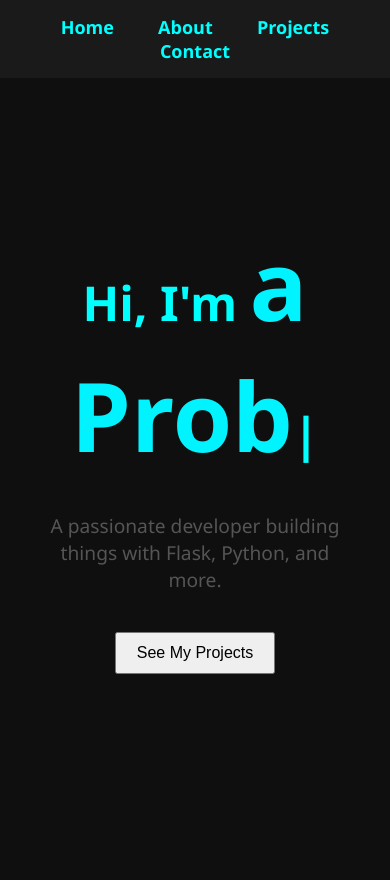
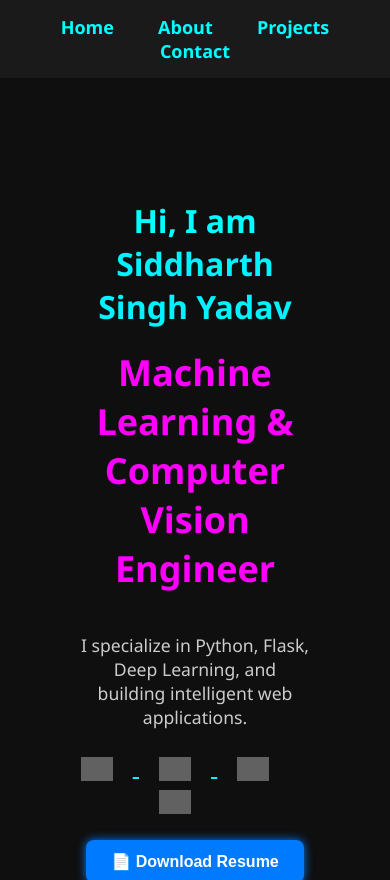
Before and after one commit to S1DdharTH16/portfolio, a Flask app: page / in a window 390 px wide. Shown: the top 880 px of the page. Before the commit the page ends 674 px from the top, so only its background shows below. Run offline with Flask 3, Linux system fonts and the light colour scheme; some libraries are stand-ins or nearby versions; grey boxes are pictures that could not be loaded.

Commit message:
Update home.html

```diff
--- a/templates/home.html
+++ b/templates/home.html
@@ -3,31 +3,155 @@
 {% block title %}Home{% endblock %}
 
 {% block content %}
-<div class="container" style="text-align: center; margin-top: 100px;">
-    <h1>Hi, I'm <span id="typed-text"></span></h1>
-    <p style="font-size: 1.2em; color: #555;">A passionate developer building things with Flask, Python, and more.</p>
-    <a href="/projects" style="text-decoration: none;">
-        <button style="padding: 10px 20px; font-size: 1em; margin-top: 20px; cursor: pointer;">See My Projects</button>
-    </a>
+<div class="hero-section">
+    <div class="hero-text">
+        <h1>Hi, I am <span class="highlight-name">Siddharth Singh Yadav</span></h1>
+        <h2><span class="highlight-role">Machine Learning & Computer Vision Engineer</span></h2>
+        <p>I specialize in Python, Flask, Deep Learning, and building intelligent web applications.</p>
+
+        <!-- Social Icons -->
+        <div class="social-icons">
+            <!-- GitHub -->
+            <a href="https://github.com/S1DdharTH16" title="GitHub">
+                <img src="https://upload.wikimedia.org/wikipedia/commons/9/91/Octicons-mark-github.svg" alt="Github" />
+            </a>
+
+            <!-- LinkedIn -->
+            <a href="https://www.linkedin.com/in/siddharth-singh-yadav-b1b058232/" title="LinkedIn">
+                <img src="https://upload.wikimedia.org/wikipedia/commons/8/81/LinkedIn_icon.svg" alt="LinkedIn" />
+            </a>
+
+            <!-- LeetCode (using custom icon image) -->
+            <a href="https://leetcode.com/u/user3880sE/" title="LeetCode">
+                <img src="https://upload.wikimedia.org/wikipedia/commons/1/19/LeetCode_logo_black.png" alt="LeetCode" />
+            </a>
+
+            <!-- Email -->
+            <a href="mailto:siddharthsy1606@gmail.com" title="Email">
+                <img src="https://upload.wikimedia.org/wikipedia/commons/7/7e/Gmail_icon_%282020%29.svg" alt="Email" />
+            </a>
+        </div>
+
+        <!-- Resume Button -->
+        <a href="{{ url_for('static', filename='Siddharth_Singh_Yadav_Resume.pdf') }}" download>
+            <button class="resume-btn">📄 Download Resume</button>
+        </a>
+    </div>
+
+    <!-- Hero Illustration -->
+    <div class="hero-image">
+        <img src="{{ url_for('static', filename='images/img1.svg') }}" alt="Hero Illustration" />
+    </div>
 </div>
 
-<!-- Typed.js typing animation -->
-<script src="https://cdn.jsdelivr.net/npm/typed.js@2.0.12"></script>
-<script>
-  var typed = new Typed("#typed-text", {
-    strings: ["Aryan.", "a Flask Developer.", "a Problem Solver.", "open to work!"],
-    typeSpeed: 60,
-    backSpeed: 30,
-    loop: true
-  });
-</script>
+<!-- FontAwesome -->
+<script src="https://kit.fontawesome.com/a2e0e6f91d.js" crossorigin="anonymous"></script>
 
-<!-- Optional: Small CSS tweak -->
+<!-- Styles -->
 <style>
-  #typed-text {
-    color: #00f3ff;
-    font-weight: bold;
-    font-size: 2em;
-  }
+    .hero-section {
+        display: flex;
+        flex-wrap: wrap;
+        justify-content: space-between;
+        align-items: center;
+        padding: 60px 40px;
+        background-color: #0f0f0f;
+        color: white;
+    }
+
+    .hero-text {
+        flex: 1 1 500px;
+        max-width: 600px;
+    }
+
+    .hero-text h1 {
+        font-size: 2em;
+        margin-bottom: 10px;
+    }
+
+    .highlight-name {
+        color: #00f3ff;
+    }
+
+    .highlight-role {
+        font-size: 1.5em;
+        color: #ff00ff;
+        margin-bottom: 20px;
+        display: inline-block;
+    }
+
+    .hero-text p {
+        font-size: 1.1em;
+        margin-bottom: 20px;
+        color: #ccc;
+    }
+
+    .social-icons {
+        margin-bottom: 25px;
+    }
+
+    .social-icons a {
+        font-size: 1.5em;
+        color: #00f3ff;
+        margin-right: 20px;
+        transition: transform 0.3s, color 0.3s;
+    }
+
+    .social-icons img {
+        height: 24px;
+        vertical-align: middle;
+        margin-right: 20px;
+        filter: invert(1);
+        transition: transform 0.3s;
+    }
+
+    .social-icons a:hover,
+    .social-icons img:hover {
+        transform: scale(1.2);
+        color: #ff00ff;
+    }
+
+    .resume-btn {
+        background-color: #007bff;
+        color: white;
+        padding: 12px 25px;
+        border: none;
+        border-radius: 8px;
+        font-size: 1em;
+        font-weight: bold;
+        cursor: pointer;
+        transition: 0.3s;
+        box-shadow: 0 0 10px #007bff;
+    }
+
+    .resume-btn:hover {
+        background-color: #0056b3;
+        box-shadow: 0 0 20px #00f3ff;
+    }
+
+    .hero-image {
+        flex: 1 1 100px;
+        text-align: center;
+    }
+
+    .hero-image img {
+        max-width: 70%;
+        height: auto;
+    }
+
+    @media (max-width: 768px) {
+        .hero-section {
+            flex-direction: column;
+            text-align: center;
+        }
+
+        .hero-text, .hero-image {
+            max-width: 100%;
+        }
+
+        .hero-text h1 {
+            font-size: 2em;
+        }
+    }
 </style>
 {% endblock %}
```
